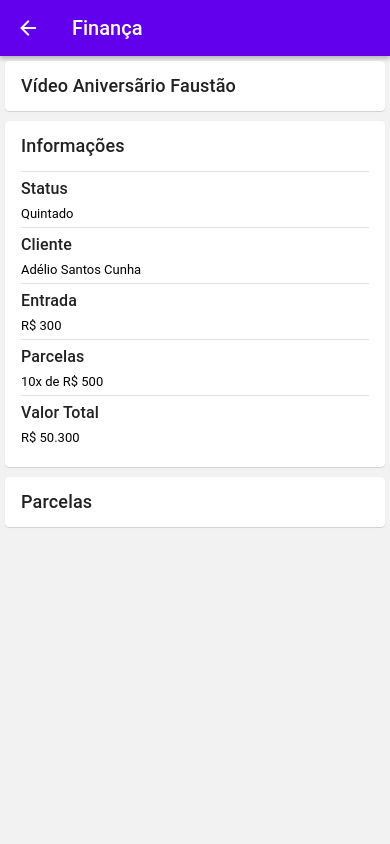
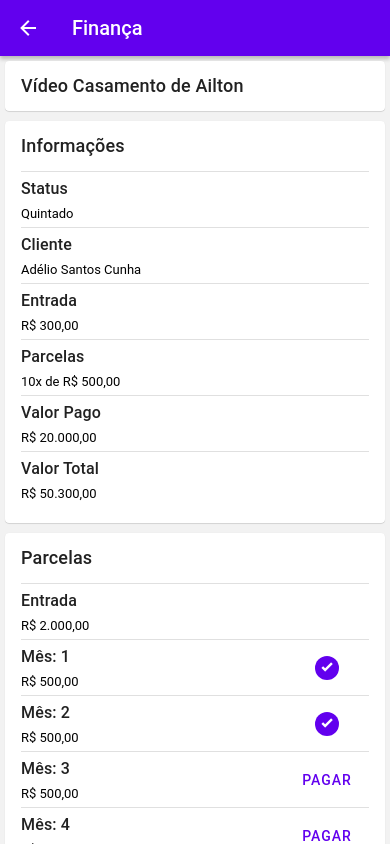
Before and after one commit to hiagoLF/Lema, a React Native app: screen /CustomerFinance in a window 390 px wide. Built offline with nearby package versions, Linux system fonts and the light colour scheme.

Commit message:
Create delivery

```diff
--- a/src/components/HomeHeader/index.tsx
+++ b/src/components/HomeHeader/index.tsx
@@ -21,6 +21,11 @@ const HomeHeader: React.FC = () => {
           />
         }>
         <Menu.Item
+          icon="brightness-6"
+          title="Escuro"
+          onPress={() => console.log('saindo aqui...')}
+        />
+        <Menu.Item
           icon="logout-variant"
           title="Sair"
           onPress={() => console.log('saindo aqui...')}
--- a/src/components/ListItem/index.tsx
+++ b/src/components/ListItem/index.tsx
@@ -6,12 +6,17 @@ import {ListText, ListTitle} from './styles';
 interface ListItemProps {
   itemTitle: string;
   value: string;
+  ocultDivider?: boolean;
 }
 
-const ListItem: React.FC<ListItemProps> = ({itemTitle, value}) => {
+const ListItem: React.FC<ListItemProps> = ({
+  itemTitle,
+  value,
+  ocultDivider,
+}) => {
   return (
     <View>
-      <Divider />
+      {!ocultDivider && <Divider />}
       <ListTitle>{itemTitle}</ListTitle>
       {/* @ts-ignore */}
       <ListText>{value}</ListText>
--- /dev/null
+++ b/src/components/ListItemWithAction/index.tsx
@@ -0,0 +1,38 @@
+import React from 'react';
+import {View} from 'react-native';
+import {Avatar, Button, Divider} from 'react-native-paper';
+import {ActionsContainer, ListContent, ListText, ListTitle} from './styles';
+
+interface ListItemProps {
+  itemTitle: string;
+  value: string;
+  checked?: boolean;
+}
+
+const ListItemWithActions: React.FC<ListItemProps> = ({
+  itemTitle,
+  value,
+  checked,
+}) => {
+  return (
+    <View>
+      <Divider />
+      <ListContent>
+        <View>
+          <ListTitle>{itemTitle}</ListTitle>
+          {/* @ts-ignore */}
+          <ListText>{value}</ListText>
+        </View>
+        <ActionsContainer>
+          {checked ? (
+            <Avatar.Icon size={24} icon="check-bold" />
+          ) : (
+            <Button onPress={() => {}}>Pagar</Button>
+          )}
+        </ActionsContainer>
+      </ListContent>
+    </View>
+  );
+};
+
+export default ListItemWithActions;
--- /dev/null
+++ b/src/components/ListItemWithAction/styles.ts
@@ -0,0 +1,23 @@
+import {View} from 'react-native';
+import {Title, Text} from 'react-native-paper';
+import styled from 'styled-components/native';
+
+export const ListTitle = styled(Title)`
+  font-size: 16px;
+`;
+
+export const ListText = styled(Text)`
+  font-size: 13px;
+  margin-bottom: 6px;
+`;
+
+export const ListContent = styled(View)`
+  flex-direction: row;
+  justify-content: space-between;
+  align-items: center;
+`;
+
+export const ActionsContainer = styled(View)`
+  width: 84px;
+  align-items: center;
+`;
--- a/src/index.tsx
+++ b/src/index.tsx
@@ -7,6 +7,7 @@ import Customers from './screens/Customers';
 import Delivery from './screens/Delivery';
 import Events from './screens/Events';
 import CustomerFinance from './screens/CustomerFinance';
+import CreateDelivery from './screens/CreateDelivery';
 
 const Stack = createNativeStackNavigator();
 
@@ -20,6 +21,7 @@ const App: React.FC = () => {
           <Stack.Screen name="Delivery" component={Delivery} />
           <Stack.Screen name="Events" component={Events} />
           <Stack.Screen name="CustomerFinance" component={CustomerFinance} />
+          <Stack.Screen name="CreateDelivery" component={CreateDelivery} />
         </Stack.Navigator>
       </NavigationContainer>
     </PaperProvider>
--- /dev/null
+++ b/src/screens/CreateDelivery/index.tsx
@@ -0,0 +1,48 @@
+import {useNavigation} from '@react-navigation/native';
+import React from 'react';
+import {ScrollView} from 'react-native';
+import {Appbar, Button, Card, TextInput} from 'react-native-paper';
+import ListItem from '../../components/ListItem';
+import {Container, MarginCard} from '../../components/Styled';
+
+const CreateDelivery: React.FC = () => {
+  const navigation = useNavigation();
+
+  return (
+    <Container>
+      <Appbar.Header>
+        <Appbar.BackAction onPress={() => navigation.goBack()} />
+        <Appbar.Content title="Criar Entrega" />
+      </Appbar.Header>
+
+      <ScrollView>
+        <MarginCard>
+          <Card.Content>
+            <ListItem
+              itemTitle="Cliente"
+              value="Adélio Santos Cunha"
+              ocultDivider
+            />
+            {/* @ts-ignore */}
+            <TextInput
+              style={{marginTop: 10}}
+              label="Título"
+              right={<TextInput.Icon name="alpha-t-box-outline" />}
+              mode="outlined"
+            />
+            {/* @ts-ignore */}
+            <TextInput
+              style={{marginTop: 10}}
+              label="Data de Entrega"
+              right={<TextInput.Icon name="eye" />}
+              mode="outlined"
+            />
+            <Button style={{marginTop: 15}}>Criar</Button>
+          </Card.Content>
+        </MarginCard>
+      </ScrollView>
+    </Container>
+  );
+};
+
+export default CreateDelivery;
--- a/src/screens/CustomerFinance/index.tsx
+++ b/src/screens/CustomerFinance/index.tsx
@@ -1,8 +1,9 @@
 import {useNavigation} from '@react-navigation/native';
 import React from 'react';
-import {ScrollView, View} from 'react-native';
-import {Appbar, Card} from 'react-native-paper';
+import {ScrollView} from 'react-native';
+import {Appbar, Card, TouchableRipple} from 'react-native-paper';
 import ListItem from '../../components/ListItem';
+import ListItemWithActions from '../../components/ListItemWithAction';
 import {Container, MarginCard, SizedCardTitle} from '../../components/Styled';
 
 const CustomerFinance: React.FC = () => {
@@ -17,22 +18,39 @@ const CustomerFinance: React.FC = () => {
 
       <ScrollView>
         <MarginCard>
-          <SizedCardTitle title="Vídeo Aniversãrio Faustão" />
+          <SizedCardTitle title="Vídeo Casamento de Ailton" />
         </MarginCard>
         <MarginCard>
           <SizedCardTitle title="Informações" />
           <Card.Content>
-            <View>
-              <ListItem itemTitle="Status" value="Quintado" />
+            <ListItem itemTitle="Status" value="Quintado" />
+            <TouchableRipple
+              onPress={() => navigation.navigate('Customers' as never)}>
               <ListItem itemTitle="Cliente" value="Adélio Santos Cunha" />
-              <ListItem itemTitle="Entrada" value="R$ 300" />
-              <ListItem itemTitle="Parcelas" value="10x de R$ 500" />
-              <ListItem itemTitle="Valor Total" value="R$ 50.300" />
-            </View>
+            </TouchableRipple>
+            <ListItem itemTitle="Entrada" value="R$ 300,00" />
+            <ListItem itemTitle="Parcelas" value="10x de R$ 500,00" />
+            <ListItem itemTitle="Valor Pago" value="R$ 20.000,00" />
+            <ListItem itemTitle="Valor Total" value="R$ 50.300,00" />
           </Card.Content>
         </MarginCard>
         <MarginCard>
           <SizedCardTitle title="Parcelas" />
+          <Card.Content>
+            <ListItem itemTitle="Entrada" value="R$ 2.000,00" />
+            <ListItemWithActions
+              itemTitle="Mês: 1"
+              value="R$ 500,00"
+              checked={true}
+            />
+            <ListItemWithActions
+              itemTitle="Mês: 2"
+              value="R$ 500,00"
+              checked={true}
+            />
+            <ListItemWithActions itemTitle="Mês: 3" value="R$ 500,00" />
+            <ListItemWithActions itemTitle="Mês: 4" value="R$ 500,00" />
+          </Card.Content>
         </MarginCard>
       </ScrollView>
     </Container>
--- a/src/screens/Customers/index.tsx
+++ b/src/screens/Customers/index.tsx
@@ -54,7 +54,7 @@ const Customers: React.FC = () => {
             valuesName="Data"
             goToPage="Delivery"
           />
-          <MarginButton onPress={() => console.log('Criar nova entrega')}>
+          <MarginButton onPress={() => navigation.navigate('CreateDelivery')}>
             Nova Entrega
           </MarginButton>
         </MarginCard>
@@ -67,7 +67,7 @@ const Customers: React.FC = () => {
             valuesName="Data"
             goToPage="Events"
           />
-          <MarginButton onPress={() => console.log('Criar nova entrega')}>
+          <MarginButton onPress={() => console.log('Criar Evento')}>
             Novo Evento
           </MarginButton>
         </MarginCard>
--- a/src/screens/Events/index.tsx
+++ b/src/screens/Events/index.tsx
@@ -1,9 +1,14 @@
 import {useNavigation} from '@react-navigation/native';
 import React from 'react';
 import {ScrollView, View} from 'react-native';
-import {Appbar, Button, Card, TouchableRipple} from 'react-native-paper';
+import {Appbar, Card, TouchableRipple} from 'react-native-paper';
 import ListItem from '../../components/ListItem';
-import {Container, MarginCard, SizedCardTitle} from '../../components/Styled';
+import {
+  Container,
+  MarginButton,
+  MarginCard,
+  SizedCardTitle,
+} from '../../components/Styled';
 
 const Events: React.FC = () => {
   const navigation = useNavigation();
@@ -30,9 +35,9 @@ const Events: React.FC = () => {
             </View>
           </Card.Content>
         </MarginCard>
-        <Button onPress={() => console.log('Bora Editar essa bagunça')}>
+        <MarginButton onPress={() => console.log('Bora Editar essa bagunça')}>
           Editar Evento
-        </Button>
+        </MarginButton>
       </ScrollView>
     </Container>
   );
```
